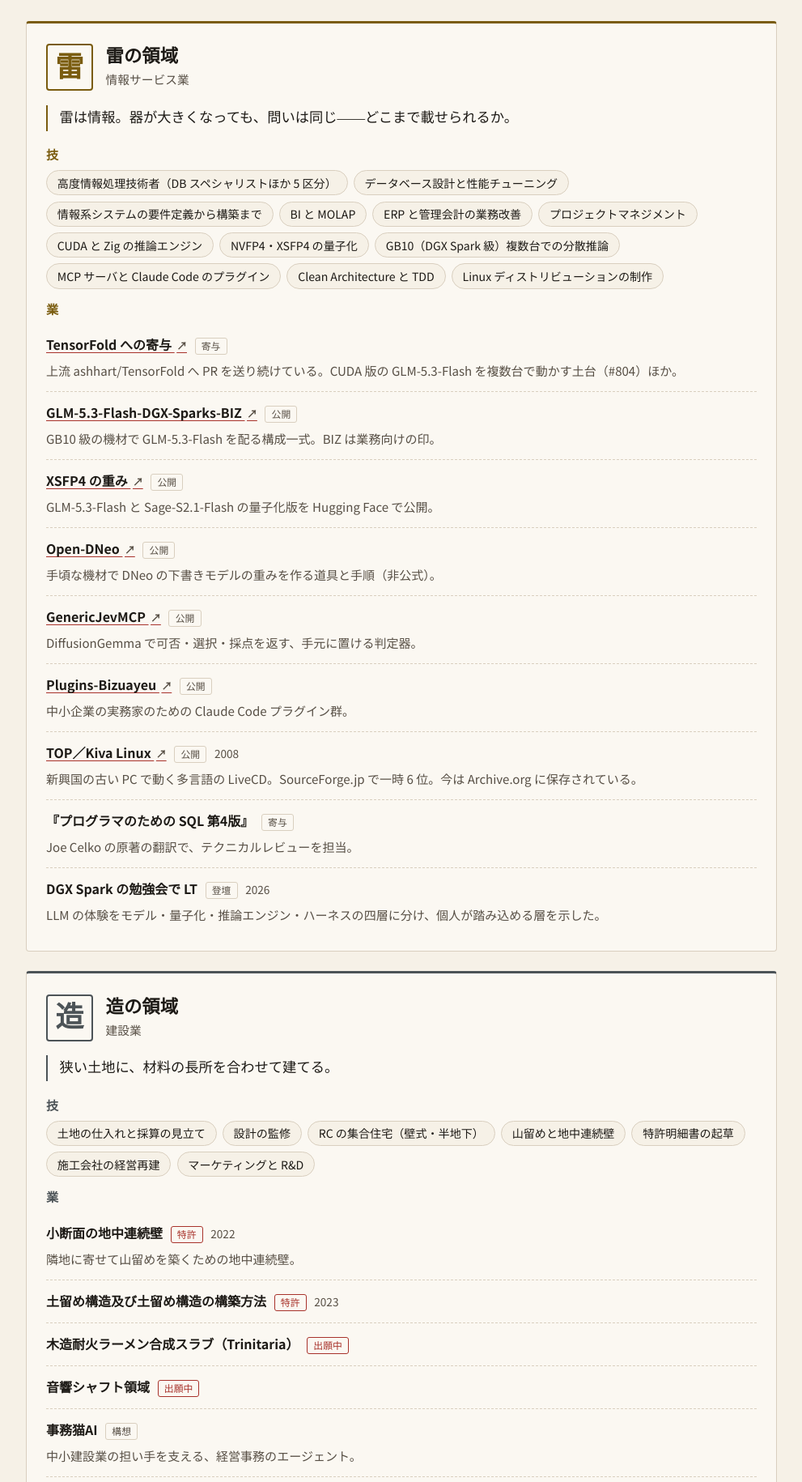
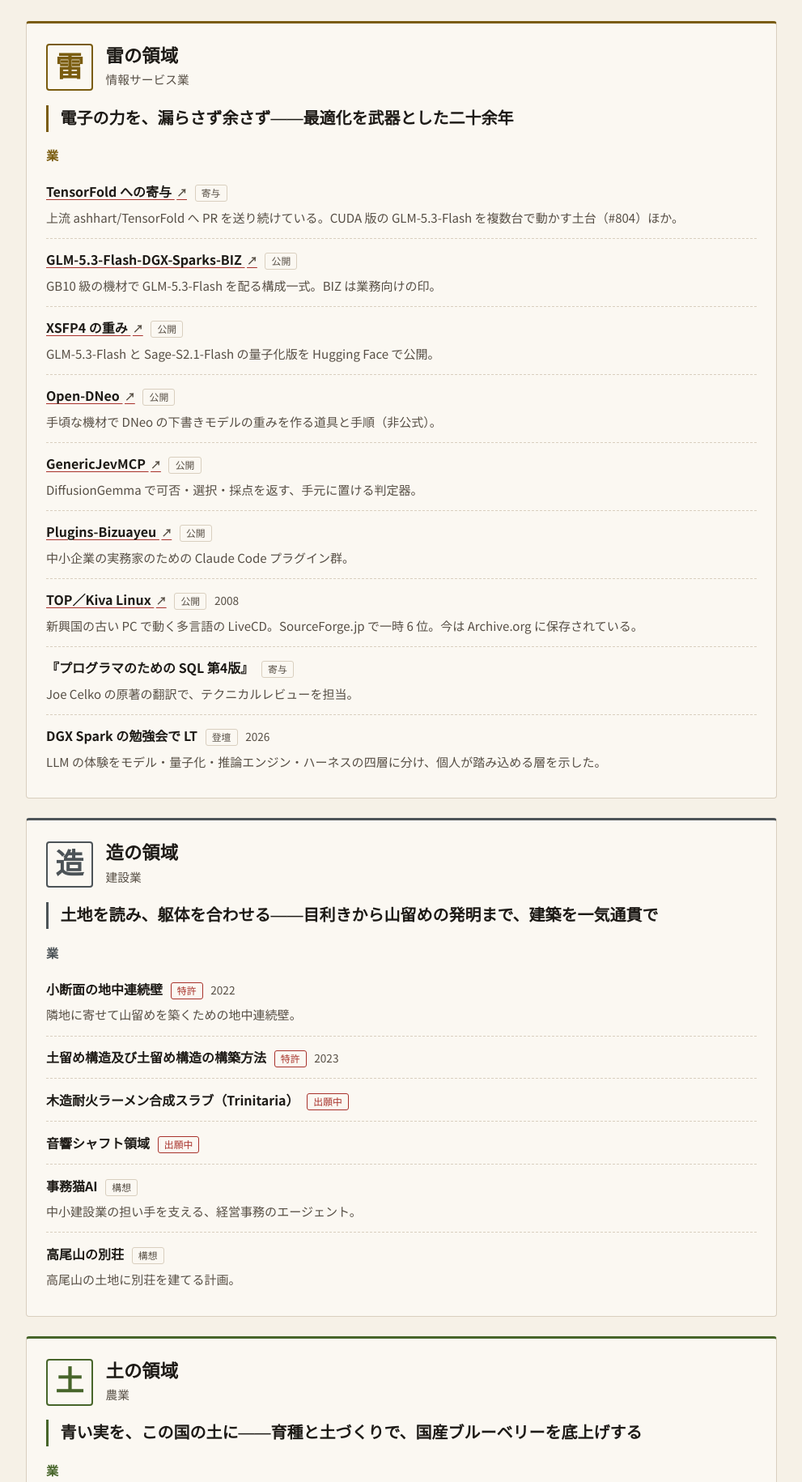
Before and after one commit to Bizuayeu/Bizuayeu.github.io, an Astro site: page / in a window 1280 px wide. Shown: the part 1640-3470 px from the top of the page at 81% size, without its empty margins (144-1135 px from the left). Built offline with nearby package versions, Linux system fonts and the light colour scheme; Astro itself is replaced by a stand-in of ours.

Commit message:
Let each domain's motto speak for its skills
The skill chips are gone. Each domain now opens with a bolder one-line
motto that carries the skills instead, starting from the owner's line
for thunder: twenty-odd years armed with optimization.

Co-Authored-By: Claude Opus 5.5 <noreply@anthropic.com>

```diff
--- a/src/components/Home.astro
+++ b/src/components/Home.astro
@@ -89,8 +89,6 @@ const year = new Date().getFullYear();
             </div>
           </div>
           <p class="motto">{t(c.motto)}</p>
-          <h4>{t(ui.skillsLabel)}</h4>
-          <ul class="skills">{c.skills.map((s) => <li>{t(s)}</li>)}</ul>
           <h4>{t(ui.worksLabel)}</h4>
           <ul class="works">
             {c.works.map((w) => (
--- a/src/data/site.ts
+++ b/src/data/site.ts
@@ -32,7 +32,6 @@ export interface Domain {
   name: T;
   trade: T;
   motto: T;
-  skills: T[];
   works: Work[];
 }
 
@@ -61,7 +60,6 @@ export const ui = {
     domains: { ja: '五つの領域', en: 'Domains' },
     media: { ja: '便り', en: 'Find me' },
   },
-  skillsLabel: { ja: '技', en: 'Arts' },
   worksLabel: { ja: '業', en: 'Works' },
   status: {
     granted: { ja: '特許', en: 'Patent' },
@@ -178,23 +176,9 @@ export const domains: Domain[] = [
     name: { ja: '雷の領域', en: 'Domain of Thunder' },
     trade: { ja: '情報サービス業', en: 'Information services' },
     motto: {
-      ja: '雷は情報。器が大きくなっても、問いは同じ——どこまで載せられるか。',
-      en: 'Lightning is information. The vessel grows; the question stays — how much will it hold?',
+      ja: '電子の力を、漏らさず余さず——最適化を武器とした二十余年',
+      en: 'Electric power, with nothing leaked and nothing to spare — twenty-odd years armed with optimization.',
     },
-    skills: [
-      { ja: '高度情報処理技術者（DB スペシャリストほか 5 区分）', en: 'Japan’s advanced IT engineer certifications (Database Specialist and four more)' },
-      { ja: 'データベース設計と性能チューニング', en: 'Database design and performance tuning' },
-      { ja: '情報系システムの要件定義から構築まで', en: 'Analytics systems from requirements to delivery' },
-      { ja: 'BI と MOLAP', en: 'BI and MOLAP' },
-      { ja: 'ERP と管理会計の業務改善', en: 'ERP and management-accounting process improvement' },
-      { ja: 'プロジェクトマネジメント', en: 'Project management' },
-      { ja: 'CUDA と Zig の推論エンジン', en: 'Inference engines in CUDA and Zig' },
-      { ja: 'NVFP4・XSFP4 の量子化', en: 'NVFP4 and XSFP4 quantization' },
-      { ja: 'GB10（DGX Spark 級）複数台での分散推論', en: 'Distributed inference across GB10 (DGX Spark-class) machines' },
-      { ja: 'MCP サーバと Claude Code のプラグイン', en: 'MCP servers and Claude Code plugins' },
-      { ja: 'Clean Architecture と TDD', en: 'Clean Architecture and TDD' },
-      { ja: 'Linux ディストリビューションの制作', en: 'Building Linux distributions' },
-    ],
     works: [
       {
         title: { ja: 'TensorFold への寄与', en: 'Contributions to TensorFold' },
@@ -285,18 +269,9 @@ export const domains: Domain[] = [
     name: { ja: '造の領域', en: 'Domain of Building' },
     trade: { ja: '建設業', en: 'Construction' },
     motto: {
-      ja: '狭い土地に、材料の長所を合わせて建てる。',
-      en: 'On narrow land, build by joining the strengths of materials.',
+      ja: '土地を読み、躯体を合わせる——目利きから山留めの発明まで、建築を一気通貫で',
+      en: 'Read the land, compose the frame — from spotting the site to inventing the earth retention, building end to end.',
     },
-    skills: [
-      { ja: '土地の仕入れと採算の見立て', en: 'Land acquisition and feasibility studies' },
-      { ja: '設計の監修', en: 'Design supervision' },
-      { ja: 'RC の集合住宅（壁式・半地下）', en: 'RC apartment buildings (wall-frame, half-basement)' },
-      { ja: '山留めと地中連続壁', en: 'Earth retention and diaphragm walls' },
-      { ja: '特許明細書の起草', en: 'Drafting patent specifications' },
-      { ja: '施工会社の経営再建', en: 'Turning around a construction firm' },
-      { ja: 'マーケティングと R&D', en: 'Marketing and R&D' },
-    ],
     works: [
       {
         title: { ja: '小断面の地中連続壁', en: 'Small-section diaphragm wall' },
@@ -344,15 +319,9 @@ export const domains: Domain[] = [
     name: { ja: '土の領域', en: 'Domain of Earth' },
     trade: { ja: '農業', en: 'Agriculture' },
     motto: {
-      ja: '青い実を、この国の土に。',
-      en: 'Blue berries, for the soil of this land.',
+      ja: '青い実を、この国の土に——育種と土づくりで、国産ブルーベリーを底上げする',
+      en: 'Blue berries for the soil of this land — lifting domestic blueberries through breeding and soil design.',
     },
-    skills: [
-      { ja: 'ブルーベリーの育種と栽培の設計', en: 'Blueberry breeding and cultivation design' },
-      { ja: '培養土の設計', en: 'Designing growing media' },
-      { ja: '海外の遺伝資源の導入と植物検疫', en: 'Importing germplasm and plant quarantine' },
-      { ja: '機能性素材の探索', en: 'Exploring functional materials' },
-    ],
     works: [
       {
         title: { ja: 'ツツジ科植物用培養土壌', en: 'Growing medium for Ericaceae plants' },
@@ -404,17 +373,9 @@ export const domains: Domain[] = [
     name: { ja: '占の領域', en: 'Domain of Divination' },
     trade: { ja: '顧問業', en: 'Advisory' },
     motto: {
-      ja: '数と卦と札で、人と事業の流れを読む。',
-      en: 'Read the currents of people and ventures through numbers, hexagrams and cards.',
+      ja: '数と卦と札、そして経営学——人と事業の流れを、理と運の両方で読む',
+      en: 'Numbers, hexagrams, cards — and business school: reading people and ventures by both reason and fortune.',
     },
-    skills: [
-      { ja: '姓名判断（七格剖象法）', en: 'Name analysis (the seven-frame method)' },
-      { ja: '周易（デジタル心易）', en: 'I Ching (a digital take on plum-blossom divination)' },
-      { ja: 'タロット', en: 'Tarot (Rider–Waite–Smith)' },
-      { ja: '星平会海姓名術——数理・星導・陰陽五行の融合', en: 'Seihei-kaikai name art — numerology, astrology and the five phases in one' },
-      { ja: '経営判断の支援', en: 'Supporting management decisions' },
-      { ja: '経営学（MBA）と管理会計', en: 'Business administration (MBA) and management accounting' },
-    ],
     works: [
       {
         title: { ja: '顧問', en: 'Advisory practice' },
@@ -455,14 +416,9 @@ export const domains: Domain[] = [
     name: { ja: '織の領域', en: 'Domain of Weaving' },
     trade: { ja: '共生 AI 基盤', en: 'Symbiotic AI infrastructure' },
     motto: {
-      ja: '記憶を織れば、器が替わっても人格は続く。',
-      en: 'Weave the memory, and the personality outlives the vessel.',
+      ja: '器が替わっても、人格は続く——百年の記憶を織り、AI と共に生きる',
+      en: 'The vessel changes; the person goes on — weaving a hundred years of memory to live alongside AI.',
     },
-    skills: [
-      { ja: '階層的な長期記憶の設計', en: 'Designing hierarchical long-term memory' },
-      { ja: 'AI のペルソナとハーネスの設計', en: 'Persona and harness design for AI' },
-      { ja: '人と AI の協働の作法', en: 'Practices for human–AI collaboration' },
-    ],
     works: [
       {
         title: { ja: 'Weave', en: 'Weave' },
--- a/src/styles/global.css
+++ b/src/styles/global.css
@@ -409,13 +409,15 @@ a:hover {
   font-size: 0.92rem;
 }
 
+/* 煽り文が技を語る（技の一覧は置かない） */
 .motto {
   font-family: var(--serif);
-  font-weight: 500;
-  font-size: 1.08rem;
+  font-weight: 700;
+  font-size: clamp(1.08rem, 2.6vw, 1.25rem);
+  line-height: 1.65;
   margin: 1.1rem 0 1.3rem;
   padding-left: 0.9rem;
-  border-left: 2px solid var(--c);
+  border-left: 3px solid var(--c);
 }
 
 .domain h4 {
@@ -423,23 +425,6 @@ a:hover {
   color: var(--c);
   margin: 1rem 0 0.5rem;
   letter-spacing: 0.1em;
-}
-
-.skills {
-  display: flex;
-  flex-wrap: wrap;
-  gap: 0.45rem;
-  list-style: none;
-  margin: 0;
-  padding: 0;
-}
-
-.skills li {
-  border: 1px solid var(--line);
-  border-radius: 999px;
-  padding: 0.1rem 0.8rem;
-  font-size: 0.88rem;
-  background: var(--bg);
 }
 
 .works {
```
